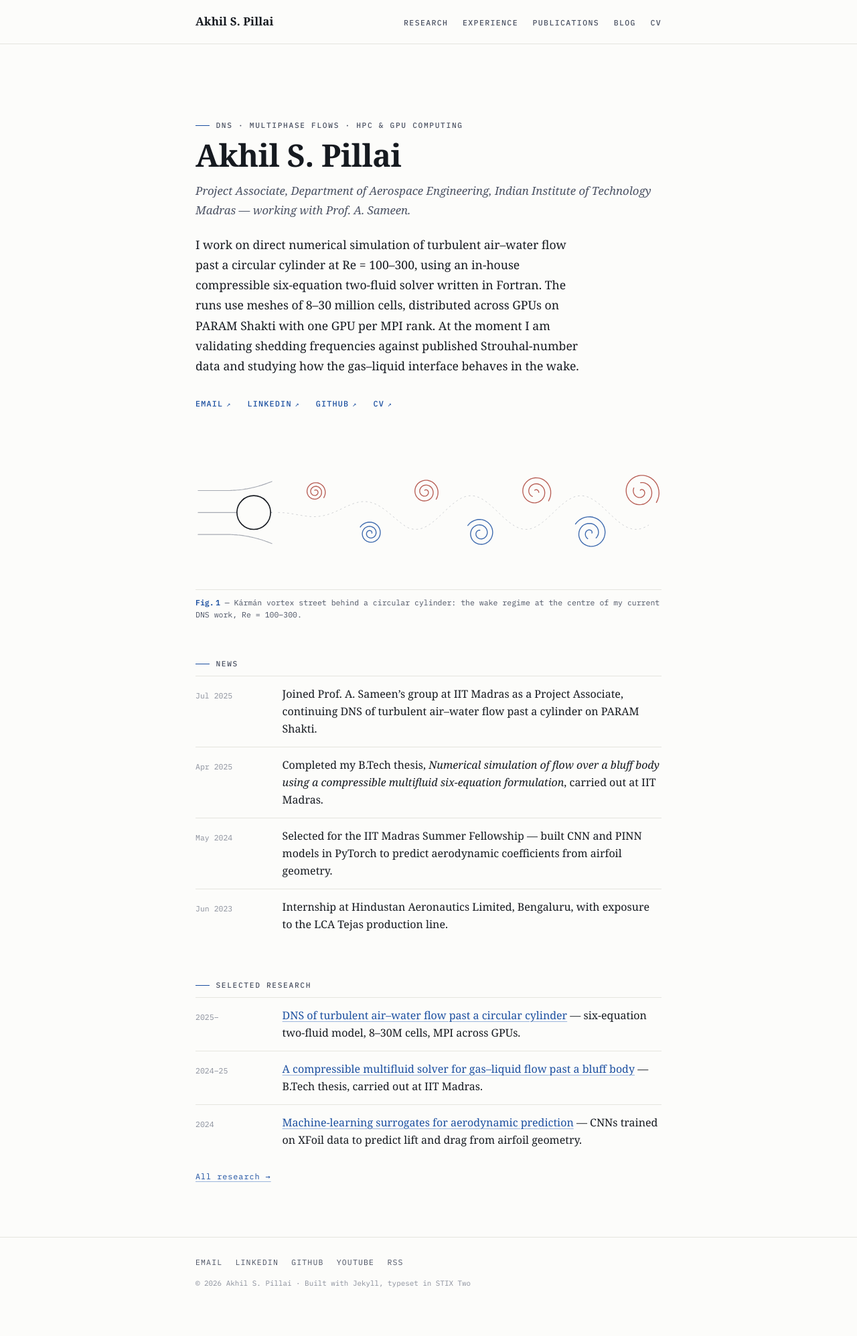
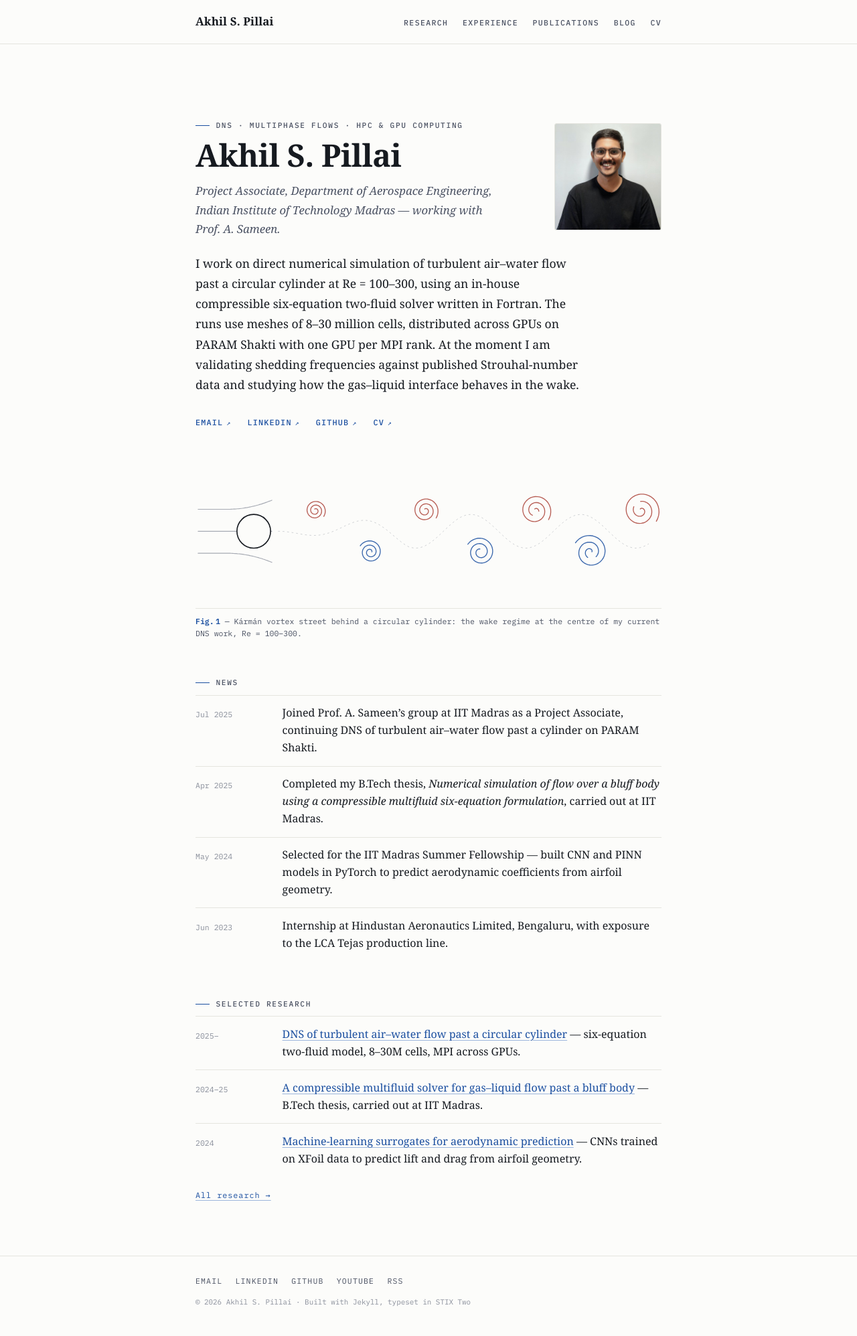
Before and after one commit to codesbyakhil/codesbyakhil.github.io, a Jekyll site: the page built from index.html, in a window 1280 px wide. Shown: the whole page at 67% size. Built offline with Jekyll 4.4.1, drawn with Linux system fonts in a browser that asks for light colours; some web fonts are replaced; before the commit the page ends 1967 px from its top, so only the background shows below that.

Commit message:
Add portrait to homepage hero

```diff
--- a/assets/css/main.css
+++ b/assets/css/main.css
@@ -159,6 +159,20 @@ section { margin-top: 3.4rem; }
 
 /* ---------- hero (home) ---------- */
 .hero { padding-top: 3.6rem; }
+.hero-top {
+  display: flex;
+  align-items: flex-start;
+  gap: 2.4rem;
+}
+.hero-text { flex: 1; min-width: 0; }
+.portrait {
+  flex: none;
+  width: clamp(132px, 23%, 172px);
+  height: auto;
+  border: 1px solid var(--hairline);
+  border-radius: 3px;
+  margin-top: 0.35rem;
+}
 .hero .affiliation {
   font-style: italic;
   font-size: 1.05rem;
@@ -398,6 +412,8 @@ pre code { background: none; border: none; padding: 0; font-size: inherit; }
 @media (max-width: 640px) {
   body { font-size: 1.02rem; }
   .page-head, .hero { padding-top: 2.4rem; }
+  .hero-top { flex-direction: column-reverse; gap: 1.3rem; }
+  .portrait { width: 124px; margin-top: 0; }
   .news li, .role { grid-template-columns: 1fr; gap: 0.15rem; }
   .news time, .role .when { padding-top: 0; }
   .hero-links { gap: 0.5rem 1.1rem; }
--- a/index.html
+++ b/index.html
@@ -3,13 +3,14 @@ layout: default
 title: Home
 ---
 <section class="hero">
-  <p class="eyebrow">DNS &middot; Multiphase flows &middot; HPC &amp; GPU computing</p>
-  <h1>Akhil S. Pillai</h1>
-  <p class="affiliation">Project Associate, Department of Aerospace Engineering, Indian Institute of Technology Madras &mdash; working with Prof.&nbsp;A.&nbsp;Sameen.</p>
-
-  <!-- To add a photo, drop e.g. assets/img/akhil.jpg into the repo and uncomment:
-  <img class="portrait" src="{{ '/assets/img/akhil.jpg' | relative_url }}" alt="Akhil S. Pillai" width="160">
-  -->
+  <div class="hero-top">
+    <div class="hero-text">
+      <p class="eyebrow">DNS &middot; Multiphase flows &middot; HPC &amp; GPU computing</p>
+      <h1>Akhil S. Pillai</h1>
+      <p class="affiliation">Project Associate, Department of Aerospace Engineering, Indian Institute of Technology Madras &mdash; working with Prof.&nbsp;A.&nbsp;Sameen.</p>
+    </div>
+    <img class="portrait" src="{{ '/assets/img/akhil.jpg' | relative_url }}" alt="Portrait of Akhil S. Pillai" width="640" height="640">
+  </div>
 
   <p class="lede">
     I work on direct numerical simulation of turbulent air&ndash;water flow past a
```
Also changed, not shown: assets/img/akhil.jpg (added).
